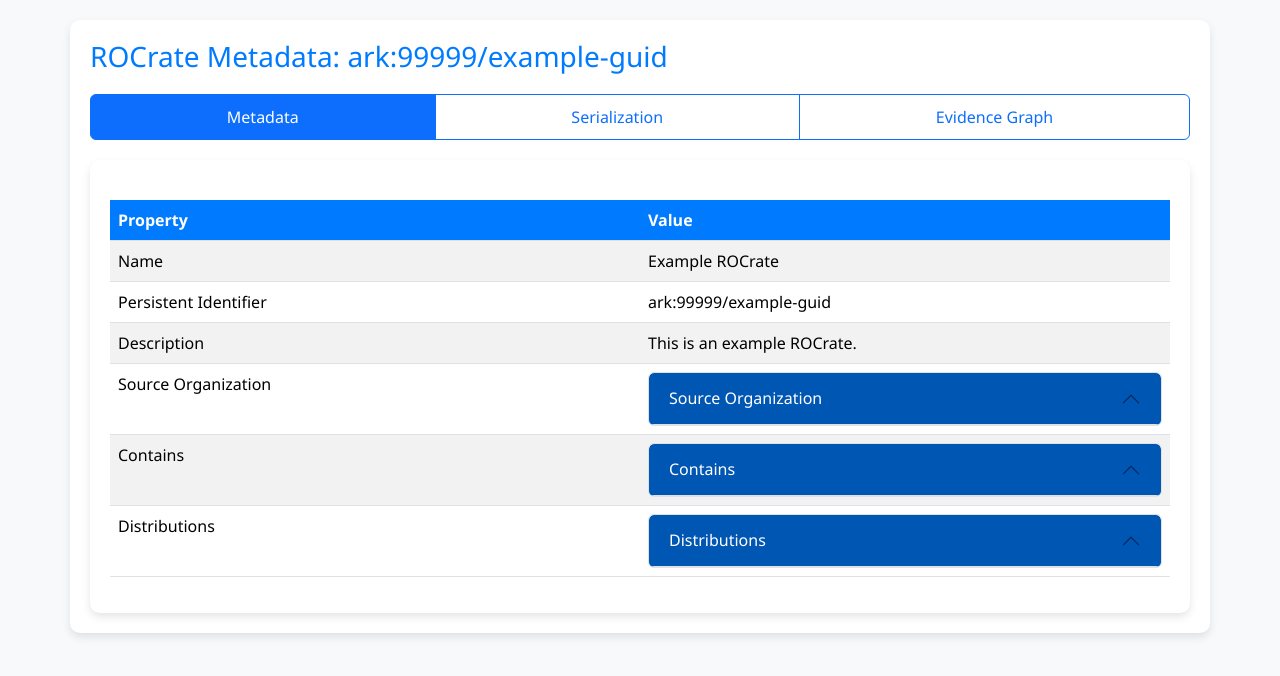
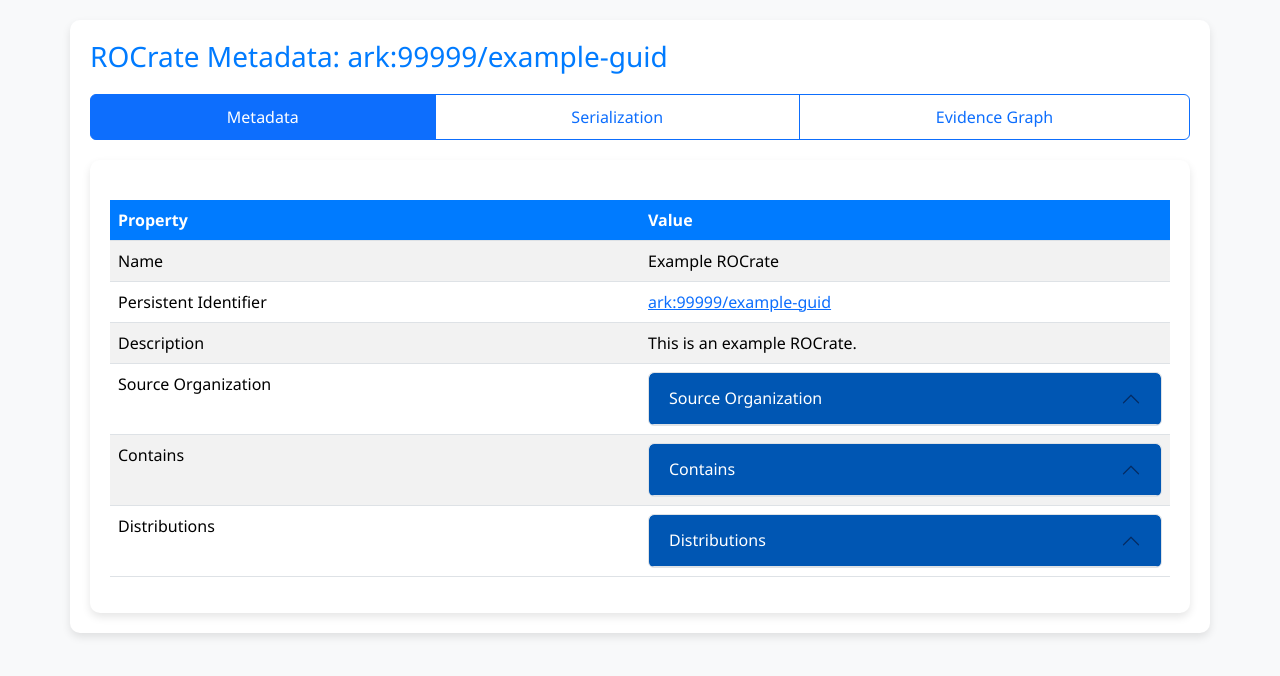
Before and after one commit to fairscape/fairscape_web_client, a React (Vite) app: page / in a window 1280 px wide. Shown: the top 676 px of the page. Built offline with nearby package versions, Linux system fonts and the light colour scheme.

Commit message:
refactor for ez page adding

```diff
--- a/src/App.jsx
+++ b/src/App.jsx
@@ -17,6 +17,7 @@ const App = ({ type }) => {
 
   const rocrate = {
     guid: "ark:99999/example-guid",
+    "@type": "ROCrate",
     name: "Example ROCrate",
     description: "This is an example ROCrate.",
     sourceOrganization: {
@@ -74,7 +75,7 @@ const App = ({ type }) => {
         showJSON={showJSON}
         showMermaid={showMermaid}
       />
-      {view === "metadata" && <MetadataComponent rocrate={rocrate} />}
+      {view === "metadata" && <MetadataComponent metadata={rocrate} />}
       {view === "serialization" && (
         <SerializationComponent json={json} rdfXml={rdfXml} turtle={turtle} />
       )}
--- a/src/components/MetadataComponent.jsx
+++ b/src/components/MetadataComponent.jsx
@@ -1,18 +1,30 @@
+// MetadataComponent.js
 import React from "react";
 import TableRow from "./TableRow";
+import {
+  ROCrateProperties,
+  DatasetProperties,
+  SoftwareProperties,
+  SchemaProperties,
+} from "./metadataProperties.js";
 
-const MetadataComponent = ({ rocrate }) => {
-  const properties = [
-    { name: "Name", value: rocrate.name },
-    { name: "Persistent Identifier", value: rocrate.guid },
-    { name: "Description", value: rocrate.description },
-    {
-      name: "Source Organization",
-      value: rocrate.sourceOrganization || "No source organization available",
-    },
-    { name: "Contains", value: rocrate.metadataGraph },
-    { name: "Distributions", value: rocrate.distributions }, // Assuming distributions is an array
-  ];
+const getPropertyList = (type) => {
+  switch (type) {
+    case "ROCrate":
+      return ROCrateProperties;
+    case "Dataset":
+      return DatasetProperties;
+    case "Software":
+      return SoftwareProperties;
+    case "Schema":
+      return SchemaProperties;
+    default:
+      return [];
+  }
+};
+
+const MetadataComponent = ({ metadata }) => {
+  const properties = getPropertyList(metadata["@type"]);
 
   return (
     <div className="container">
@@ -28,7 +40,7 @@ const MetadataComponent = ({ rocrate }) => {
             <TableRow
               key={property.name}
               property={property.name}
-              value={property.value}
+              value={metadata[property.key] || "N/A"}
             />
           ))}
         </tbody>
--- a/src/components/TableRow.jsx
+++ b/src/components/TableRow.jsx
@@ -2,7 +2,7 @@ import React, { useState } from "react";
 
 const FAIRSCAPE_URL = "http://example.com/"; // Replace with your actual URL
 const urlPattern = /^(http|https):\/\/[^\s]+/;
-const identifierPattern = /^ark[0-9]{5}:\/.*$/;
+const identifierPattern = /^ark:[0-9]{5}\/.*$/;
 
 const addLink = (value, download = false) => {
   if (download) {
--- /dev/null
+++ b/src/components/metadataProperties.js
@@ -0,0 +1,34 @@
+// metadataProperties.js
+export const ROCrateProperties = [
+    { name: "Name", key: "name" },
+    { name: "Persistent Identifier", key: "guid" },
+    { name: "Description", key: "description" },
+    { name: "Source Organization", key: "sourceOrganization" },
+    { name: "Contains", key: "metadataGraph" },
+    { name: "Distributions", key: "distributions" },
+  ];
+
+  export const DatasetProperties = [
+    { name: "Title", key: "title" },
+    { name: "Creator", key: "creator" },
+    { name: "Description", key: "description" },
+    { name: "Publisher", key: "publisher" },
+    { name: "Date Published", key: "datePublished" },
+    { name: "Keywords", key: "keywords" },
+  ];
+
+  export const SoftwareProperties = [
+    { name: "Name", key: "name" },
+    { name: "Version", key: "version" },
+    { name: "Description", key: "description" },
+    { name: "Programming Language", key: "programmingLanguage" },
+    { name: "Repository", key: "repository" },
+  ];
+
+  export const SchemaProperties = [
+    { name: "Name", key: "name" },
+    { name: "Description", key: "description" },
+    { name: "Schema Version", key: "schemaVersion" },
+    { name: "Author", key: "author" },
+    { name: "License", key: "license" },
+  ];
```
Also changed, not shown: src/components/TestAccordian.jsx (deleted, +0 -61 lines).
